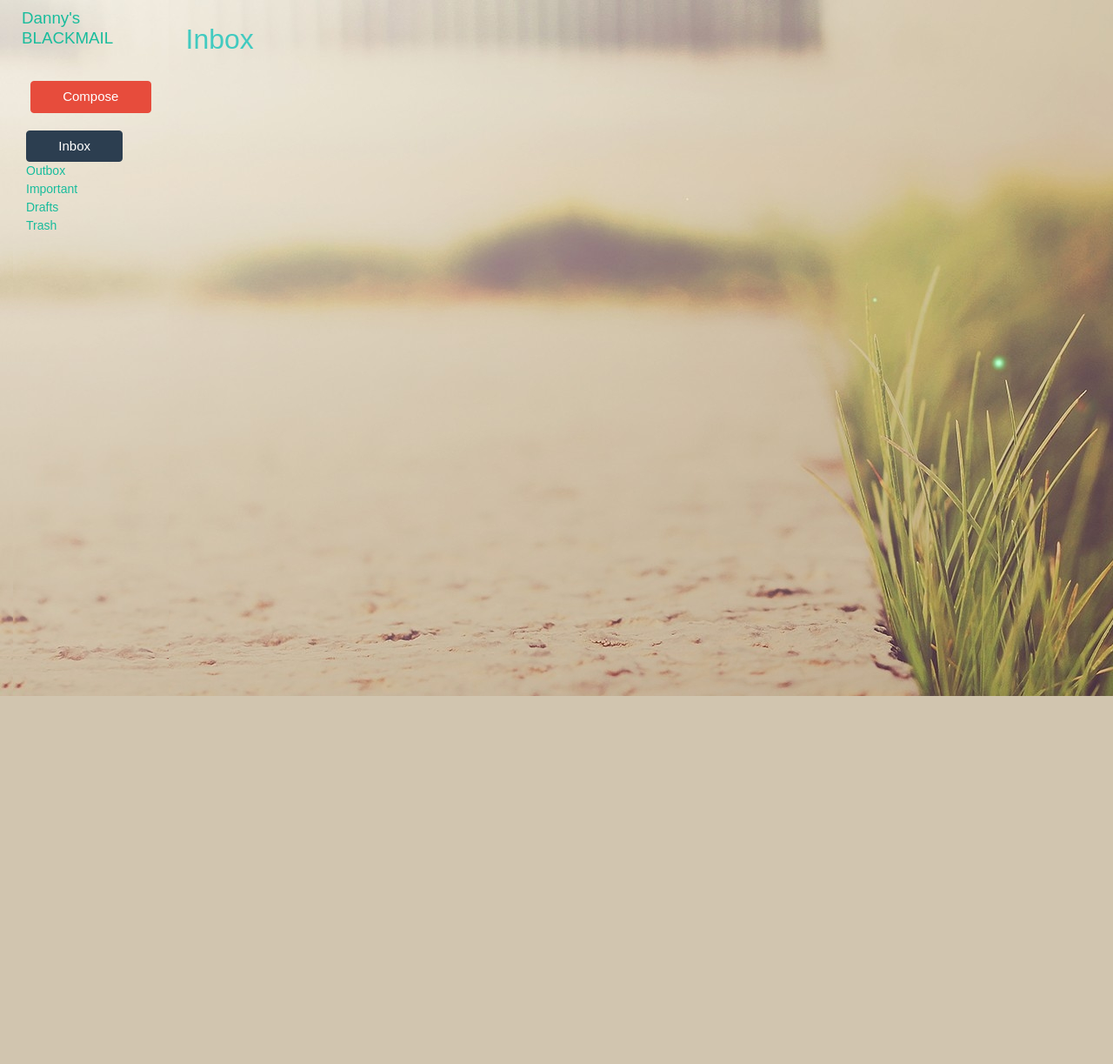
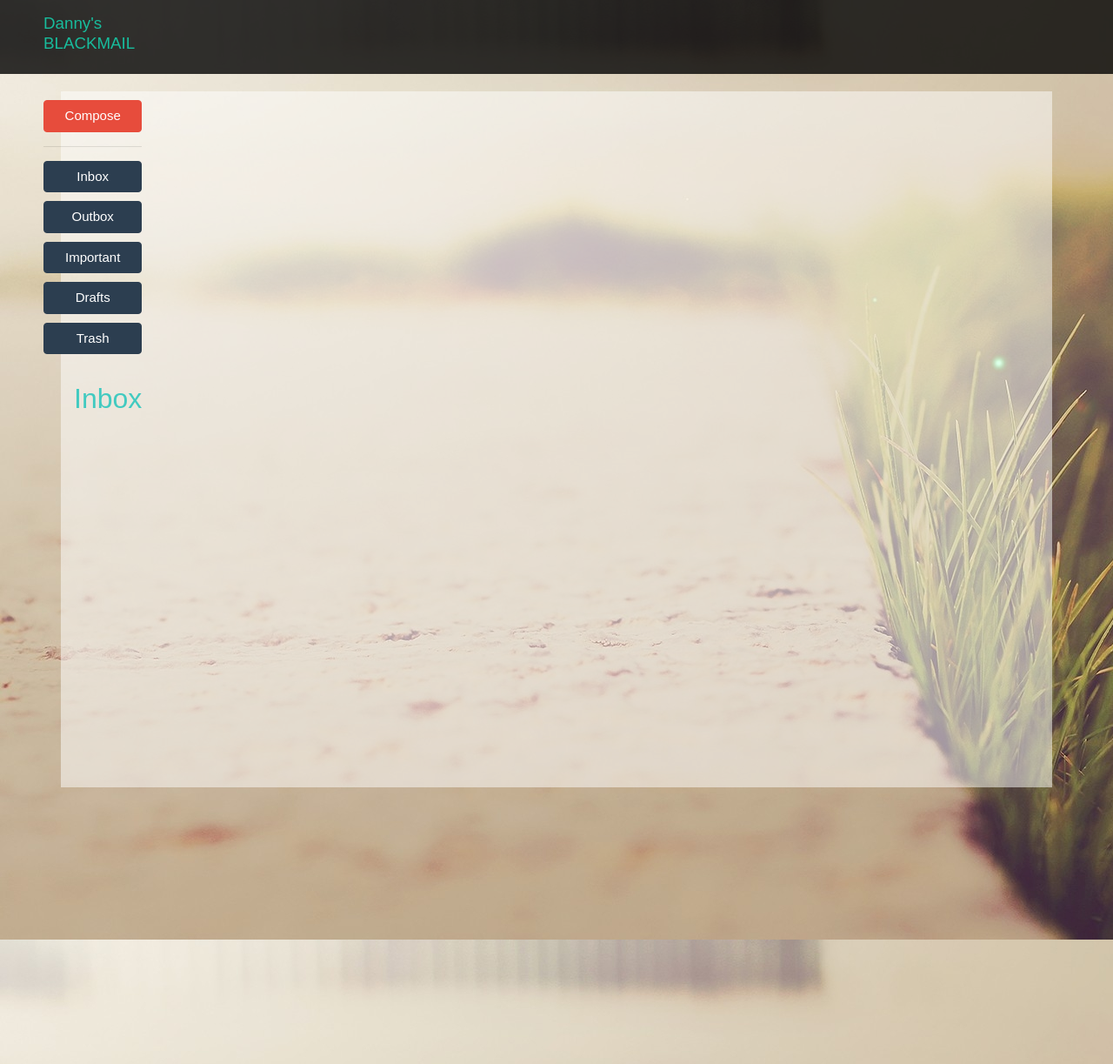
Before and after one commit to aminsol/BlackMailProject, a PHP site: page /inbox.php in a window 1280 px wide. Shown: the whole page at 87% size. Before the commit the page ends 800 px from the top, so only its background shows below. Run offline with PHP 8.4, Linux system fonts and the light colour scheme; data that the repository does not hold is empty; some libraries are stand-ins or nearby versions.

Commit message:
Adding a general theme to all pages

```diff
--- a/controller/login.php
+++ b/controller/login.php
@@ -15,11 +15,9 @@ if($query->fetch()) {
   $_SESSION['login'] = 1;
   $_SESSION['user'] = $username;
 
-  header('Location: feed.php');
+  header('Location: ../feed.php');
   exit;
 }
-
-
 else {
   $_SESSION['message'] = "email does not exist";
   $_SESSION['notify'] = "error";
--- a/controller/messages.php
+++ b/controller/messages.php
@@ -20,7 +20,7 @@ if (isset($_POST['createMessage'])) {
                 $_SESSION['message'] = "Your message was successfully sent";
                 $_SESSION['notify'] = "success";
             } else {
-                $_SESSION['message'] = "There was a problem with creating your message in the database!" . ;
+                $_SESSION['message'] = "There was a problem with creating your message in the database!";
                 $_SESSION['message'] = $query->error;
                 $_SESSION['notify'] = "error";
             }
--- a/inbox.php
+++ b/inbox.php
@@ -12,34 +12,36 @@ require_once "config.php";
 
     <!-- Bootstrap CSS -->
     <link rel="stylesheet" href="stylesheet/bootstrap.min.css">
-    <link rel="stylesheet" href="stylesheet/styleInboxOutbox.css">
-
-
-
+    <link rel="stylesheet" href="stylesheet/stylesheet.css">
     <title>Danny's Blackmail</title>
 </head>
 <body>
+<header class="navbar navbar-default">
+    <div class="inbox-Logo align-center">
+        <h5><a href="#">Danny's <br>BLACKMAIL</a></h5>
+    </div>
+</header>
+<aside class="float-left col-2">
+    <div class="align-center message-ui-frame col-12">
 
-<main class="container col-12">
+        <ul class="other-buttons">
+            <li>
+                <a class="btn btn-compose btn-danger col-12" title="Compose" href="index.php">Compose</a>
+                <hr/>
+            </li>
+            <li>
+                <a class="btn btn-compose btn-primary col-12" title="Inbox" href="inbox.php">Inbox</a>
+            </li>
+            <li><a class="btn btn-compose btn-primary col-12" href="outbox.php" class="btn-link">Outbox</a>
+            </li>
+            <li><a class="btn btn-compose btn-primary col-12" href="#">Important</a></li>
+            <li><a class="btn btn-compose btn-primary col-12" href="#">Drafts</a></li>
+            <li><a class="btn btn-compose btn-primary col-12" href="#">Trash</a></li>
+        </ul>
+    </div>
+</aside>
+<main class="container">
     <div class="inbox-ui-frame col-12">
-        <aside class="left-row">
-            <div class="inbox-Logo">
-                <h5><a href ="inbox.php">Danny's BLACKMAIL</a></h5>
-            </div>
-
-            <div class="compose-body col-sm-12">
-                <a class="btn btn-compose btn-danger col-sm-12" title="Compose" href="composeMessage.php">Compose</a>
-            </div>
-            <div class= "col-sm-12">
-                <ul class="other-buttons">
-                    <li><a href="inbox.php" class="btn btn-primary col-sm-9">Inbox</a></li>
-                    <li><a href="outbox.php">Outbox</a></li>
-                    <li><a href="#">Important</a></li>
-                    <li><a href="#">Drafts</a></li>
-                    <li><a href="#">Trash</a></li>
-                </ul>
-            </div>
-        </aside>
         <aside class="right-row">
             <div class="top-column">
                 <h3>Inbox</h3>
@@ -49,22 +51,23 @@ require_once "config.php";
                     <?php
 
                     if ($result = $db->query("select id, last_name, first_name, sender, subject, message, amount from messages join users u on messages.sender = u.email")) {
-                        while($row=$result->fetch_assoc()){
+                        while ($row = $result->fetch_assoc()) {
 
                             ?>
                             <tr class="message-rows">
                                 <!-- who sent it-sender's name, subject, message, amount -->
-                                <td class ="inbox-message text-left"><?php echo $row['last_name']. ', '.$row['first_name']?></td>
+                                <td class="inbox-message text-left"><?php echo $row['last_name'] . ', ' . $row['first_name'] ?></td>
                                 <td class="inbox-message text-left"><?php echo $row['subject'] ?></td>
                                 <td class="inbox-message-message text-left"> <?php echo $row['message'] ?></td>
-                                <td class="inbox-message text-left">  <?php echo '$'.$row['amount']?></td>
-                                <td><a class="btn" role="button" href="message-detail.php?id=<?php echo $row['id']; ?>"</a>View more</td>
+                                <td class="inbox-message text-left">  <?php echo '$' . $row['amount'] ?></td>
+                                <td><a class="btn btn-outline-primary" role="button"
+                                       href="message-detail.php?id=<?php echo $row['id']; ?>"</a>View more
+                                </td>
 
                             </tr>
                             <?php
                         }
-                    }
-                    else{
+                    } else {
                         echo $db->error;
                     }
 
--- a/message-detail.php
+++ b/message-detail.php
@@ -18,7 +18,6 @@ $query->fetch();
 
     <!-- Bootstrap CSS -->
     <link rel="stylesheet" href="stylesheet/bootstrap.min.css">
-    <link rel="stylesheet" href="stylesheet/styleInboxOutbox.css">
     <link rel="stylesheet" href="stylesheet/stylesheet.css">
 
 
--- a/stylesheet/styleInboxOutbox.css
+++ b/stylesheet/styleInboxOutbox.css
@@ -81,9 +81,8 @@ ul .other-buttons li a{
 }
 .top-column {
     background: none repeat scroll 0 0 ;
-
-    min-height: 80px;
-    padding: 20px;
+    min-height: 54px;
+    padding: 0;
 }
 .top-column h3{
     display: inline-block;
@@ -99,6 +98,7 @@ ul .other-buttons li a{
 
 .table tr td{
     padding: 12px;
+    vertical-align: middle;
 }
 
 .table tr .message-rows td{
--- a/stylesheet/stylesheet.css
+++ b/stylesheet/stylesheet.css
@@ -9,6 +9,7 @@ body{
 main{
     background-color: rgba(255,255,255,0.5);
     height: 100%;
+    padding: 10px 0 0 0;
 }
 
 header{
@@ -19,6 +20,123 @@ header{
 form textarea{
     min-height: 250px;
 }
+
+html{
+    height: 100%;
+}
+body{
+    font-family: Arial Helvetica, sans-serif;
+    font-size: 14px;
+    background-image: url("../images/mainbg.jpg");
+    height: 100%;
+
+
+}
+
+.container{
+    height: 100%;
+
+}
+.inbox-ui-frame{
+    border-collapse: collapse;
+    height: 100%;
+    display: table;
+    table-layout: fixed;
+}
+.inbox-ui-frame aside{
+    display: table-cell;
+    vertical-align: top;
+    float: none;
+}
+.inbox-ui-frame .left-row{
+    height: 100%;
+    padding: auto;
+    vertical-align: top;
+    float: none;
+    background-image: url("../images/mainbg.jpg");
+    width: 25%;
+}
+
+.inbox-ui-frame .right-row{
+    width: 150%;
+    display: table-cell;
+    vertical-align: top;
+}
+
+.inbox-ui-frame .left-row .inbox-Logo{
+    border-radius: 4px 0 0;
+    padding: 10px;
+
+}
+ul a{
+    display: table-cell;
+    width: 25%;
+}
+.inbox-Logo .h5 {
+    display: inline-block;
+    margin-bottom: 0;
+    margin-top: 15px;
+}
+.compose-body{
+    padding: 20px;
+
+}
+
+ul .other-buttons{
+    display: table-cell;
+    margin: 0;
+    padding: 0;
+    width: 100%;
+
+}
+
+ul .other-buttons .li{
+    display: inline-block;
+    line-height: 45px;
+    width: 100%;
+}
+ul .other-buttons li a{
+    color: #6a6a6a;
+    display: inline-block;
+    line-height: 45px;
+    padding: 0 20px;
+    width: 100%;
+}
+.top-column {
+    background: none repeat scroll 0 0 ;
+    min-height: 54px;
+    padding: 0;
+}
+.top-column h3{
+    display: inline-block;
+    font-weight: 300;
+    margin: 0;
+    padding-top: 6px;
+    color: #41cac0;
+}
+.table{
+    border-collapse: collapse;
+    margin-bottom: 0;
+}
+
+.table tr td{
+    padding: 12px;
+    vertical-align: middle;
+}
+
+.table tr .message-rows td{
+    font-weight: 600;
+}
+ul {
+    list-style-type: none;
+    padding: 0;
+}
+
+
+.inbox-message-message{
+    color: gray;
+}
+
 .md_subject{
   justify-content: center;
 }
```
Also changed, not shown: composeMessage.php (+24 -0 lines), feed.php (+24 -24 lines), login.php (+5 -8 lines), outbox.php (+27 -27 lines).
